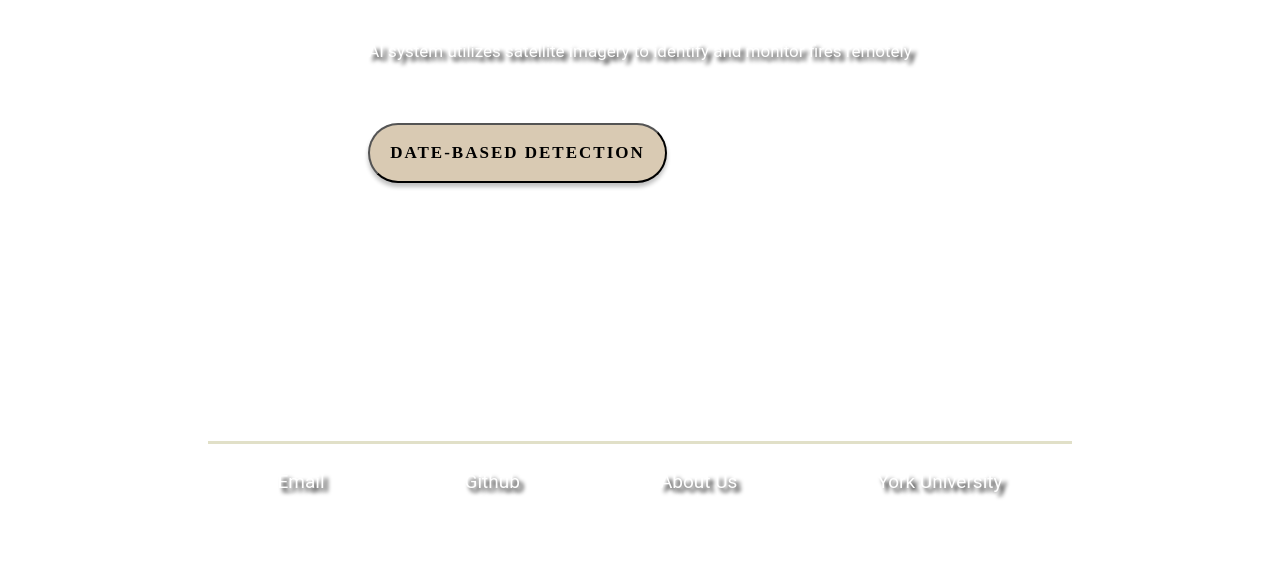
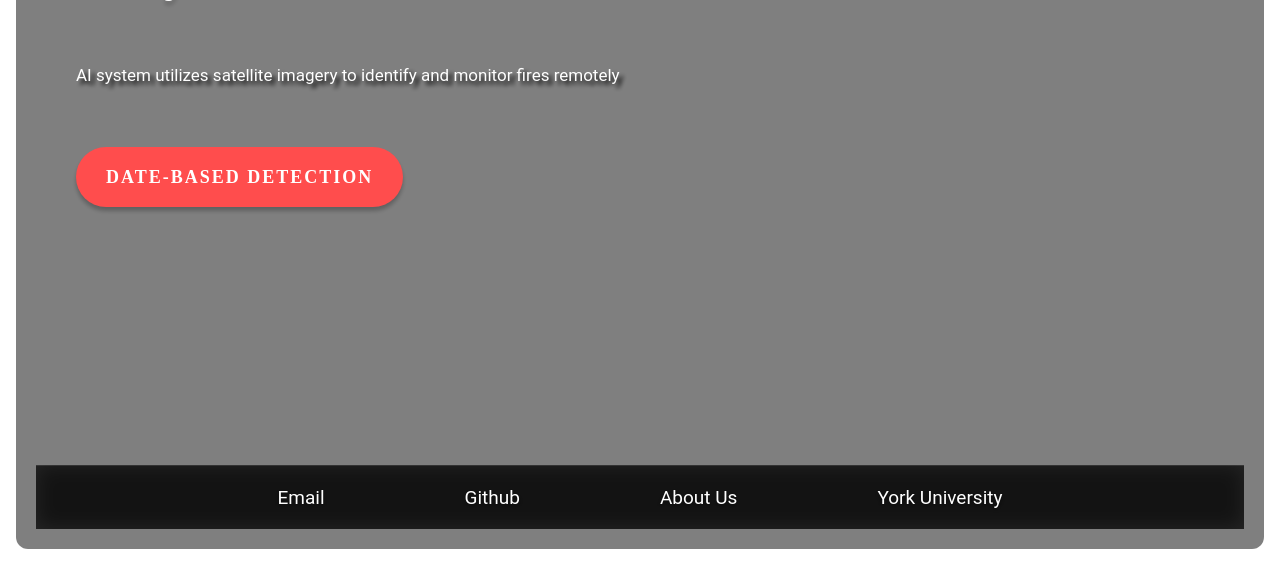
Before and after one commit to parmounks/EFDS, a Flask app: page / in a window 1280 px wide. Shown: the part 849-1434 px from the top of the page. Before the commit the page ends 1347 px from the top, so only its background shows below. Run offline with Flask 3, Linux system fonts and the light colour scheme.

Commit message:
webpage revision

```diff
--- a/Frontend/EFDS-master/templates/test.html
+++ b/Frontend/EFDS-master/templates/test.html
@@ -6,16 +6,8 @@
     <meta name="viewport" content="width=device-width, initial-scale=1.0" />
     <meta name="theme-color" content="#000000" />
     <meta name="description" content="Web site created using create-react-app" />
-    <img
-      alt="Logo"
-      style="width: 0px; height: 0px; display: none"
-    />
     <link rel="stylesheet" type="text/css" href="{{ url_for('static', filename='index.css') }}" />
-<link rel="stylesheet" type="text/css" href="{{ url_for('static', filename='font.css') }}" />
-<link rel="stylesheet" type="text/css" href="{{ url_for('static', filename='styles.css') }}" />
-<link rel="stylesheet" type="text/css" href="{{ url_for('static', filename='components.css') }}" />
     <link rel="stylesheet" type="text/css" href="{{ url_for('static', filename='Frame.css') }}" />
-
     <style>
       .province-dropdown {
           display: none; /* Initially hidden */
@@ -24,10 +16,95 @@
           width: 100%;
           position: absolute;
           z-index: 1000;
+          background-color: var(--gray_400);
+          border-radius: 8px;
+          box-shadow: 0 4px 6px rgba(0, 0, 0, 0.1);
       }
 
       .province-dropdown.show {
           display: block;
+      }
+
+      .navbar_search.active .dropdown_menu {
+          display: block;
+          animation: fadeIn 0.3s ease-in-out;
+      }
+
+      @keyframes fadeIn {
+          from { opacity: 0; transform: translateY(-10px); }
+          to { opacity: 1; transform: translateY(0); }
+      }
+
+      .background-video {
+          position: fixed;
+          top: 0;
+          left: 0;
+          width: 100%;
+          height: 100%;
+          object-fit: cover;
+          z-index: -1;
+          filter: brightness(0.7);
+      }
+
+      .columnheaderlog {
+          backdrop-filter: blur(10px);
+          background-color: rgba(0, 0, 0, 0.5);
+          border-radius: 12px;
+          padding: 20px;
+          margin: 20px auto;
+          max-width: 1282px;
+      }
+
+      .h1 {
+          font-size: 72px;
+          font-weight: 700;
+          color: #fff;
+          text-shadow: 0 4px 6px rgba(0, 0, 0, 0.5);
+          animation: slideIn 1s ease-in-out;
+      }
+
+      @keyframes slideIn {
+          from { opacity: 0; transform: translateY(-20px); }
+          to { opacity: 1; transform: translateY(0); }
+      }
+
+      .t1 {
+          color: #fff;
+          text-shadow: 0 2px 4px rgba(0, 0, 0, 0.5);
+          animation: fadeIn 1.5s ease-in-out;
+      }
+
+      .api_test {
+          background-color: #ff4d4d;
+          color: #fff;
+          border: none;
+          padding: 15px 30px;
+          font-size: 18px;
+          border-radius: 30px;
+          cursor: pointer;
+          transition: background-color 0.3s ease, transform 0.3s ease;
+      }
+
+      .api_test:hover {
+          background-color: #ff1a1a;
+          transform: scale(1.05);
+      }
+
+      .footer-container {
+          background-color: rgba(0, 0, 0, 0.7);
+          padding: 20px;
+          border-top: 1px solid rgba(255, 255, 255, 0.1);
+          backdrop-filter: blur(10px);
+      }
+
+      .footer-item {
+          color: #fff;
+          text-shadow: 0 2px 4px rgba(0, 0, 0, 0.5);
+          transition: color 0.3s ease;
+      }
+
+      .footer-item:hover {
+          color: #ff4d4d;
       }
     </style>
   </head>
@@ -38,11 +115,9 @@
         <div class="columnheaderlog">
           <header class="navbar">
              <h1 class="efds-text">EFDS</h1>
-
              <ul class="rowabout">
               <li><a href="#" class="about ui text size-texts">about</a></li>
               <li><a href="#" class="about ui text size-texts">contact</a></li>
-
               <li><a href="/subscribe" class="about ui text size-texts">Subscribe</a></li>
              </ul>
           </header>
@@ -75,12 +150,9 @@
                   </div>
                 </nav>
               </div>
-
-             </div>
             </div>
           </div>
           <div class="rowtutorial">
-
             <div class="columntutorial">
               <div class="discoverand">
                 <h2 class="h1_one ui heading size-headings">How Does Our <br />AI System Work?</h2>
@@ -89,15 +161,13 @@
                 AI system utilizes satellite imagery to identify and monitor fires remotely
               </p>
               <button class="flex-row-center-center api_test" onclick="window.location.href='https://efds-ai.uc.r.appspot.com/'">Date-based Detection</button>
-
             </div>
           </div>
           <div class="row_two">
             <div>
               <div class="rowefds">
                 <div class="columnjoinour">
-                  <div class="columnemailaddr">
-                  </div>
+                  <div class="columnemailaddr"></div>
                 </div>
               </div>
               <div class="row_one">
@@ -110,6 +180,7 @@
                         <a href="/about-us" class="footer-item">About Us</a>
                         <a href="https://yorku.ca" class="footer-item">York University</a>
                       </div>
+                    </a>
                   </div>
                 </div>
               </div>
@@ -117,52 +188,14 @@
           </div>
         </div>
       </div>
-  </body>
-</html>
+    </div>
 
-<script>// JavaScript for toggling dropdown menu
+    <script>
       document.querySelector('.dropdown_icon').addEventListener('click', function() {
         document.querySelector('.navbar_search').classList.toggle('active');
       });
+
       document.addEventListener('DOMContentLoaded', () => {
-    let dropdownBtnText = document.getElementById("drop-text");
-    let span = document.getElementById("span");
-    let icon = document.getElementById("icon");
-    let list = document.getElementById("list");
-    let input = document.getElementById("search-input");
-    let listItems = document.querySelectorAll(".dropdown-list-item");
-    // Toggle dropdown and rotate icon on button click
-    dropdownBtnText.onclick = function () {
-        list.classList.toggle("show");
-        icon.style.transform = list.classList.contains("show") ? "rotate(-180deg)" : "rotate(0deg)";
-    };
-    // Close dropdown if clicked outside
-    window.onclick = function (e) {
-        if (!dropdownBtnText.contains(e.target) && !icon.contains(e.target) && !span.contains(e.target)) {
-            list.classList.remove("show");
-            icon.style.transform = "rotate(0deg)";
-        }
-    };
-    // Handle clicking on dropdown items
-    listItems.forEach(item => {
-        item.onclick = function () {
-            span.innerText = this.innerText;
-            input.placeholder = this.innerText === "Everything" ? "Search Anything..." : "Search in " + this.innerText + "...";
-            list.classList.remove("show");
-            icon.style.transform = "rotate(0deg)";
-        };
-    });
-    // Implement search filtering
-    input.addEventListener('input', function() {
-        const searchTerm = this.value.toLowerCase();
-        listItems.forEach(item => {
-            const text = item.textContent.toLowerCase();
-            item.style.display = text.includes(searchTerm) ? "" : "none";
-        });
-    });
-});
-    // JavaScript for toggling dropdown menu
-    document.addEventListener('DOMContentLoaded', function() {
         const searchInput = document.getElementById('searchInput');
         const dropdownIcon = document.querySelector('.dropdown_icon');
         const dropdownMenu = document.getElementById('provinceDropdown');
@@ -188,4 +221,5 @@
         });
       });
     </script>
-  </script>
+  </body>
+</html>
```
Also changed, not shown: Frontend/EFDS-master/subscribe.db. Lines whose indentation alone changed are shown as unchanged.
